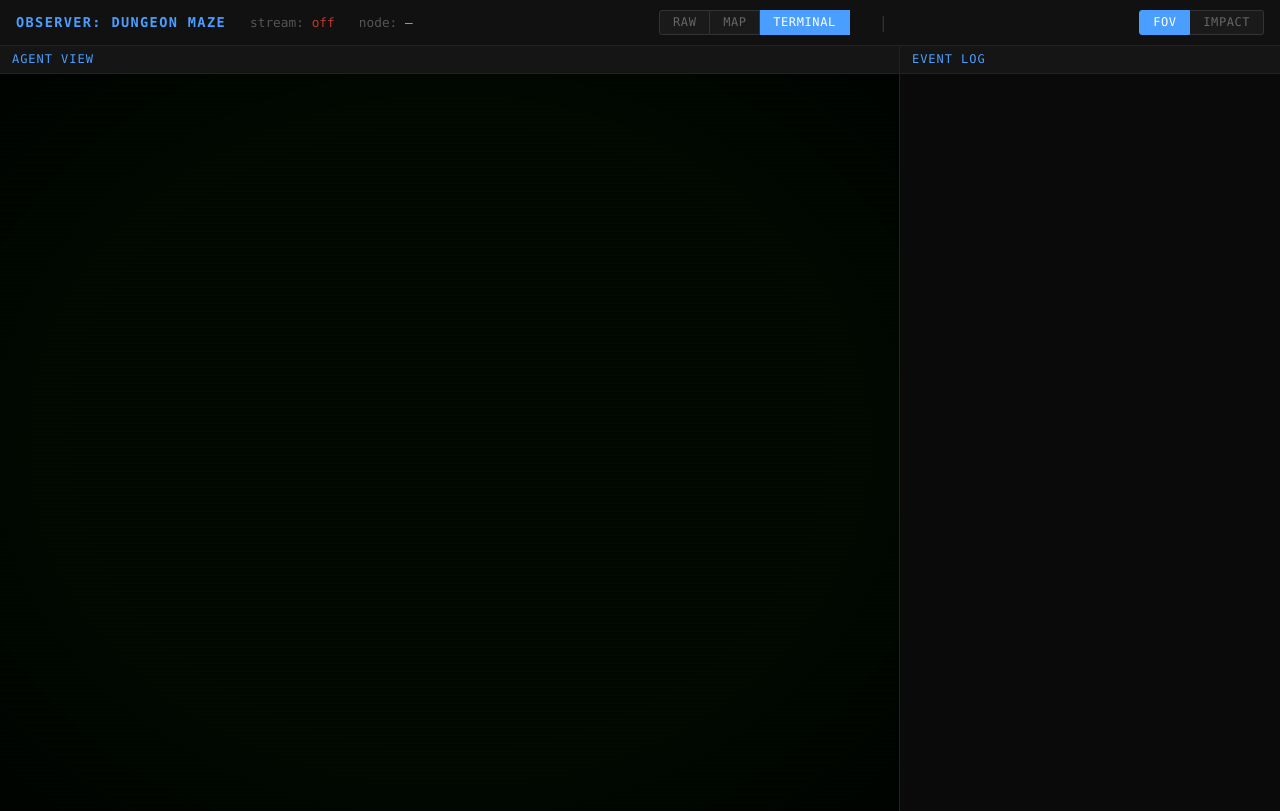
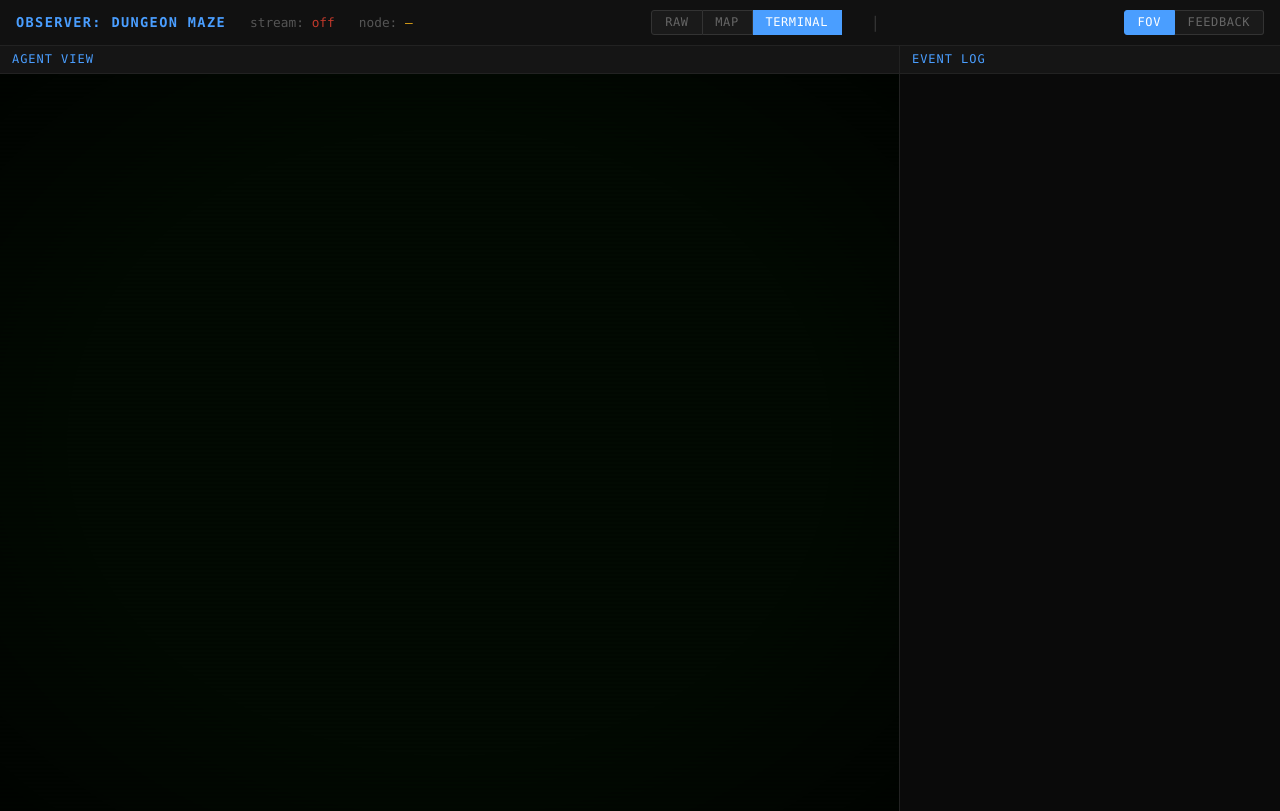
Before and after one commit to whharris917/qms-workflow-engine, a Flask app: page /agent/maze/observe in a window 1280 px wide. Run offline with Flask 3, Linux system fonts and the light colour scheme; data that the repository does not hold is empty.

Commit message:
Rename Impact→Feedback: structured effects with new/modified splits
Feedback shape: {attempted_action, outcome, effects}. Effects contains
new_fields, modified_fields, new_affordances, modified_affordances.
Detects affordances whose labels changed (modified_affordances) in
addition to newly appeared ones.

Co-Authored-By: Claude Opus 4.6 <noreply@anthropic.com>

```diff
--- a/wfe-ui/app.py
+++ b/wfe-ui/app.py
@@ -423,14 +423,17 @@ def _wf_notify(workflow_id: str, event: dict):
         _workflow_observers[workflow_id].remove(q)
 
 
-def _compute_impact(before: dict, after: dict, action_body: dict) -> dict:
-    """Compute the Impact — structured response to an agent action.
+def _compute_feedback(before: dict, after: dict, action_body: dict) -> dict:
+    """Compute the Feedback — structured response to an agent action.
 
     Returns a dict with:
-      echo            — human-readable summary of what the agent attempted
-      confirmation    — the direct result: the field that was set (or error)
-      effects         — cascading changes: fields that appeared or changed as a consequence
-      new_affordances — affordance objects that became available
+      attempted_action — human-readable summary of what the agent attempted
+      outcome          — the direct result: the field that was set (or error)
+      effects          — cascading changes:
+        new_fields          — fields that appeared as a consequence
+        modified_fields     — fields that changed value as a consequence
+        new_affordances     — affordance objects that became available
+        modified_affordances — affordances whose presentation changed
     """
     before_fields = (before.get("state") or {}).get("fields", {})
     after_fields = (after.get("state") or {}).get("fields", {})
@@ -444,15 +447,21 @@ def _compute_impact(before: dict, after: dict, action_body: dict) -> dict:
                 acted_label = fdef["label"]
                 break
 
-    confirmation = {}
-    effects = {}
+    outcome = {}
+    new_fields = {}
+    modified_fields = {}
     for label, field in after_fields.items():
         old = before_fields.get(label)
-        if old is None or old.get("value") != field.get("value"):
+        if old is None:
             if label == acted_label:
-                confirmation[label] = field
+                outcome[label] = field
             else:
-                effects[label] = field
+                new_fields[label] = field
+        elif old.get("value") != field.get("value"):
+            if label == acted_label:
+                outcome[label] = field
+            else:
+                modified_fields[label] = field
 
     def _aff_key(a):
         """Stable identity for an affordance — action + field for set_field, else action."""
@@ -462,17 +471,25 @@ def _compute_impact(before: dict, after: dict, action_body: dict) -> dict:
             return (action, b.get("field", ""))
         return (action, b.get("node", b.get("label", "")))
 
-    before_keys = {_aff_key(a) for a in before.get("affordances", [])}
+    before_aff = {_aff_key(a): a for a in before.get("affordances", [])}
     new_affordances = []
+    modified_affordances = []
     for a in after.get("affordances", []):
-        if _aff_key(a) not in before_keys:
+        key = _aff_key(a)
+        if key not in before_aff:
             new_affordances.append(a)
+        elif a.get("label") != before_aff[key].get("label"):
+            modified_affordances.append(a)
 
     return {
-        "echo": after.get("message"),
-        "confirmation": confirmation,
-        "effects": effects,
-        "new_affordances": new_affordances,
+        "attempted_action": after.get("message"),
+        "outcome": outcome,
+        "effects": {
+            "new_fields": new_fields,
+            "modified_fields": modified_fields,
+            "new_affordances": new_affordances,
+            "modified_affordances": modified_affordances,
+        },
     }
 
 
@@ -1538,36 +1555,40 @@ def agent_workflow_post(workflow_id):
     result = _process_agent_action(workflow_id, body)
 
     if "error" in result:
-        # Build echo from the action body
+        # Build attempted_action from the action body
         action = body.get("action", "?")
         field = body.get("field", "")
         value = body.get("value", "")
         if action == "set_field":
-            echo = f"Set {field} = \"{_trunc(str(value), 60)}\""
+            attempted = f"Set {field} = \"{_trunc(str(value), 60)}\""
         else:
-            echo = action
-        impact = {
-            "echo": echo,
-            "confirmation": {"error": result["error"]},
-            "effects": {},
-            "new_affordances": [],
+            attempted = action
+        feedback = {
+            "attempted_action": attempted,
+            "outcome": {"error": result["error"]},
+            "effects": {
+                "new_fields": {},
+                "modified_fields": {},
+                "new_affordances": [],
+                "modified_affordances": [],
+            },
         }
-        _wf_notify(workflow_id, {"type": "result", "path": workflow_id, "result": before_fov, "impact": impact})
-        return jsonify(impact), 422
+        _wf_notify(workflow_id, {"type": "result", "path": workflow_id, "result": before_fov, "feedback": feedback})
+        return jsonify(feedback), 422
 
     # result is the after-FoV (returned by the action processor)
     after_fov = result
-    impact = _compute_impact(before_fov, after_fov, body)
+    feedback = _compute_feedback(before_fov, after_fov, body)
 
     # Track current node
     node = (after_fov.get("state") or {}).get("node") or (after_fov.get("state") or {}).get("position") or workflow_id
     _workflow_current_path[workflow_id] = node
 
-    # Push full FoV + Impact to Observer via SSE
-    _wf_notify(workflow_id, {"type": "result", "path": workflow_id, "result": after_fov, "impact": impact})
-
-    # Return Impact to agent
-    return jsonify(impact)
+    # Push full FoV + Feedback to Observer via SSE
+    _wf_notify(workflow_id, {"type": "result", "path": workflow_id, "result": after_fov, "feedback": feedback})
+
+    # Return Feedback to agent
+    return jsonify(feedback)
 
 
 @app.route("/manual")
--- a/wfe-ui/templates/agent_observer.html
+++ b/wfe-ui/templates/agent_observer.html
@@ -88,7 +88,7 @@
         <span style="color:#333;margin:0 0.3rem;">|</span>
         <div class="mode-toggle" id="view-toggle">
             <button class="mode-btn active" id="btn-fov" onclick="setViewMode('fov')">FoV</button>
-            <button class="mode-btn" id="btn-impact" onclick="setViewMode('impact')">Impact</button>
+            <button class="mode-btn" id="btn-feedback" onclick="setViewMode('feedback')">Feedback</button>
         </div>
     </div>
     <div class="panels">
@@ -120,8 +120,8 @@ var activeRenderer = null; // currently active renderer id
 var agentState = null;     // latest parsed page JSON
 var lastRaw = null;        // latest raw content string
 var lastMessage = '';
-var currentImpact = null;  // latest Impact from POST result
-var viewMode = 'fov';      // 'fov' or 'impact'
+var currentFeedback = null;  // latest Feedback from POST result
+var viewMode = 'fov';        // 'fov' or 'feedback'
 
 /* Renderer availability is declared by the workflow, not guessed from data shape. */
 var allowedRenderers = {{ renderers|safe }};
@@ -147,10 +147,10 @@ function registerRenderer(r) {
 
 function setMode(id) {
     /* Non-raw renderers force FoV mode */
-    if (id !== 'raw' && viewMode === 'impact') {
+    if (id !== 'raw' && viewMode === 'feedback') {
         viewMode = 'fov';
         document.getElementById('btn-fov').classList.add('active');
-        document.getElementById('btn-impact').classList.remove('active');
+        document.getElementById('btn-feedback').classList.remove('active');
     }
     if (activeRenderer === id) return;
     /* Deactivate previous */
@@ -171,9 +171,9 @@ function setMode(id) {
 function setViewMode(mode) {
     viewMode = mode;
     document.getElementById('btn-fov').classList.toggle('active', mode === 'fov');
-    document.getElementById('btn-impact').classList.toggle('active', mode === 'impact');
-    /* Impact forces Raw renderer */
-    if (mode === 'impact' && activeRenderer !== 'raw') {
+    document.getElementById('btn-feedback').classList.toggle('active', mode === 'feedback');
+    /* Feedback forces Raw renderer */
+    if (mode === 'feedback' && activeRenderer !== 'raw') {
         setMode('raw');
         return; /* setMode already calls dispatchRender */
     }
@@ -186,29 +186,29 @@ function setViewMode(mode) {
 function dispatchRender() {
     var r = renderers[activeRenderer];
     if (!r) return;
-    if (viewMode === 'impact' && currentImpact && activeRenderer === 'raw') {
-        r.update(currentImpact, currentImpact.echo || '', null);
+    if (viewMode === 'feedback' && currentFeedback && activeRenderer === 'raw') {
+        r.update(currentFeedback, currentFeedback.attempted_action || '', null);
     } else {
-        r.update(agentState, lastMessage, currentImpact);
+        r.update(agentState, lastMessage, currentFeedback);
     }
 }
 
-function broadcastState(state, msg, impact) {
+function broadcastState(state, msg, feedback) {
     agentState = state;
     lastMessage = msg;
-    currentImpact = impact || null;
+    currentFeedback = feedback || null;
     if (activeRenderer && renderers[activeRenderer]) {
         dispatchRender();
     }
 }
 
 /* ── State extraction from SSE payloads ── */
-function extractState(raw, impact) {
+function extractState(raw, feedback) {
     var obj;
     try { obj = typeof raw === 'string' ? JSON.parse(raw) : raw; } catch(e) { return; }
     if (!obj || !obj.state) return;
     lastRaw = typeof raw === 'string' ? raw : JSON.stringify(raw);
-    broadcastState(obj, obj.message || '', impact);
+    broadcastState(obj, obj.message || '', feedback);
 }
 
 /* ======================================================================
@@ -732,18 +732,24 @@ registerRenderer({
         return html + '</div>';
     }
 
-    function render(state, msg, impact) {
+    function render(state, msg, feedback) {
         if (!container || !state) return;
 
-        /* Merge confirmation + effects into a single set of highlighted fields */
+        /* Merge outcome + effects fields into a single set of highlighted fields */
         var highlightedFields = {};
-        if (impact) {
-            var conf = impact.confirmation || {};
-            var eff = impact.effects || {};
-            for (var k in conf) highlightedFields[k] = conf[k];
-            for (var k in eff) highlightedFields[k] = eff[k];
+        var highlightedAffs = [];
+        if (feedback) {
+            var out = feedback.outcome || {};
+            var eff = feedback.effects || {};
+            var nf = eff.new_fields || {};
+            var mf = eff.modified_fields || {};
+            for (var k in out) highlightedFields[k] = out[k];
+            for (var k in nf) highlightedFields[k] = nf[k];
+            for (var k in mf) highlightedFields[k] = mf[k];
+            var na = eff.new_affordances || [];
+            var ma = eff.modified_affordances || [];
+            highlightedAffs = na.concat(ma).map(function(a){ return a.label; });
         }
-        var newAffLabels = (impact && impact.new_affordances) ? impact.new_affordances.map(function(a){ return a.label; }) : [];
 
         var html = '';
 
@@ -803,7 +809,7 @@ registerRenderer({
                 if (/Proceed|Submit/.test(a.label)) cls += ' wf-aff-primary';
                 else if (/Go back/.test(a.label)) cls += ' wf-aff-nav';
                 else if (/\[Selected\]/.test(a.label)) cls += ' wf-aff-selected';
-                if (newAffLabels.indexOf(a.label) >= 0) cls += ' wf-aff-focus';
+                if (highlightedAffs.indexOf(a.label) >= 0) cls += ' wf-aff-focus';
                 html += '<div class="' + cls + '">';
                 html += '<div class="wf-aff-top">';
                 html += '<span class="wf-aff-id">' + a.id + '</span>';
@@ -913,7 +919,7 @@ registerRenderer({
             document.head.appendChild(style);
             container = c;
         },
-        update: function(state, msg, impact) { render(state, msg, impact); },
+        update: function(state, msg, feedback) { render(state, msg, feedback); },
         activate: function() {},
         deactivate: function() {}
     });
@@ -955,17 +961,17 @@ function connect() {
             addLog(ev);
             var pageState = (ev.page && ev.page.state) || {};
             pathEl.textContent = pageState.node || pageState.position || ev.current_path || '\u2014';
-            /* Recover impact from the most recent result event in history */
+            /* Recover feedback from the most recent result event in history */
             var hist = ev.history || [];
-            var lastImpact = null;
+            var lastFeedback = null;
             for (var i = hist.length - 1; i >= 0; i--) {
-                if (hist[i].type === 'result' && hist[i].impact) {
-                    lastImpact = hist[i].impact;
+                if (hist[i].type === 'result' && hist[i].feedback) {
+                    lastFeedback = hist[i].feedback;
                     break;
                 }
             }
-            /* Render the current page state immediately (with recovered impact) */
-            if (ev.page) extractState(ev.page, lastImpact);
+            /* Render the current page state immediately (with recovered feedback) */
+            if (ev.page) extractState(ev.page, lastFeedback);
             /* Replay recent history into the event log */
             hist.slice(-20).forEach(addLog);
             return;
@@ -978,7 +984,7 @@ function connect() {
         if (ev.type === 'result' && ev.result) {
             var s = ev.result.state || {};
             pathEl.textContent = s.node || s.position || '';
-            extractState(ev.result, ev.impact || null);
+            extractState(ev.result, ev.feedback || null);
         }
     };
 }
```
